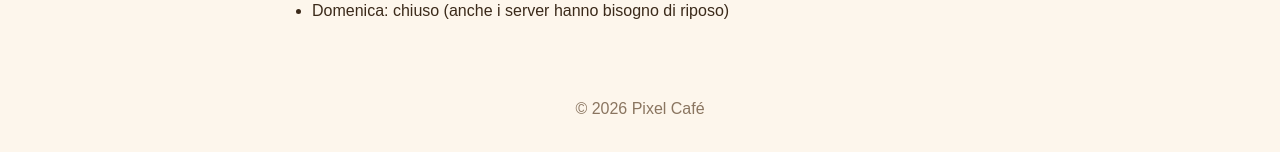
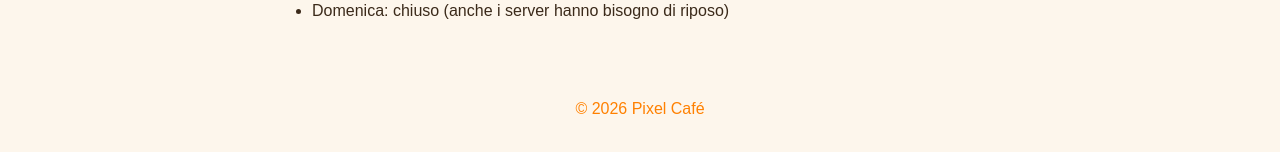
Before and after one commit to jonni2712/git-hello, a plain HTML site: page index.html in a window 1280 px wide. Shown: the part 394-546 px from the top of the page. Drawn offline with Linux system fonts and the light colour scheme.

Commit message:
cambio colore footer

```diff
--- a/style.css
+++ b/style.css
@@ -67,5 +67,5 @@ button {
 .footer {
   text-align: center;
   padding: 16px;
-  color: #8a7560;
+  color: #ff8000;
 }
```
